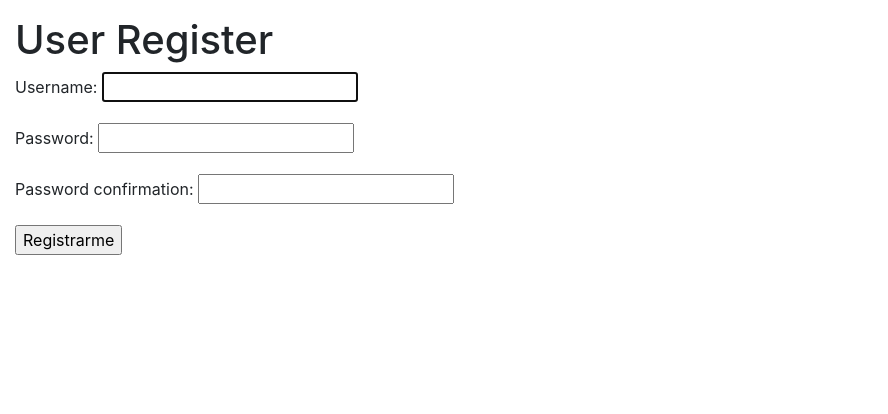
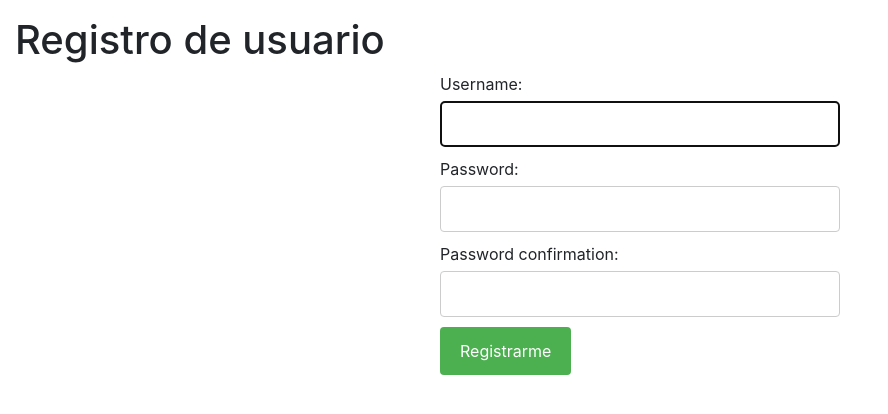
Before and after one commit to Andres-Villante/PyDucation, a Django app: page /register/ in a window 1280 px wide. Shown: the part 56-470 px from the top of the page, without its empty margins (0-888 px from the left). Run offline with Django 4.2, Linux system fonts and the light colour scheme; some libraries are stand-ins or nearby versions.

Commit message:
Cambios de css y UserPassesTestMixin aplica a math_operators

```diff
--- a/PyDucation/templates/PyDucation/base.html
+++ b/PyDucation/templates/PyDucation/base.html
@@ -52,4 +52,11 @@
         <script src="https://code.jquery.com/jquery-3.3.1.slim.min.js"
         integrity="sha384-q8i/X+965DzO0rT7abK41JStQIAqVgRVzpbzo5smXKp4YfRvH+8abtTE1Pi6jizo"
         crossorigin="anonymous"></script>
-    <script src="https://cdn.jsdelivr.net/npm/@popperjs/core@2.9.3/dist/umd
+        <script src="https://cdn.jsdelivr.net/npm/@popperjs/core@2.9.3/dist/umd/popper.min.js"
+        integrity="sha384-3jKkb/f2tI1dX8ZFWxjJtMrtRf64GSDvF8NLrWc3opmBfVCQX9vFN8mZuhcukg03"
+        crossorigin="anonymous"></script>
+        <script src="https://stackpath.bootstrapcdn.com/bootstrap/4.3.1/js/bootstrap.min.js"
+        integrity="sha384-JjSmVgyd0p3pXB1rRibZUAYoIIy6OrQ6VrjIEaFf/nJGzIxFDsf4x0xIM+B07jRM"
+        crossorigin="anonymous"></script>
+    </body>
+</html>
--- a/PyDucation/templates/registration/login.html
+++ b/PyDucation/templates/registration/login.html
@@ -2,11 +2,11 @@
 {% load static %}
 
 {% block css %}
-<link rel="stylesheet" type="text/css" href="{% static 'admin/css/signup.css' %}">
+<link rel="stylesheet" type="text/css" href="{% static 'css/login.css' %}">
 {% endblock %}
 
 {% block content %}
-<h1> Access To The System </h1>
+<h1> Acceso al Sistema </h1>
 
 <form method="POST">
 {% csrf_token %}
--- a/PyDucation/templates/registration/signup.html
+++ b/PyDucation/templates/registration/signup.html
@@ -2,11 +2,11 @@
 {% load static %}
 
 {% block css %}
-<link rel="stylesheet" type="text/css" href="{% static 'admin/css/signup.css' %}">
+<link rel="stylesheet" type="text/css" href="{% static 'css/signup.css' %}">
 {% endblock %}
 
 {% block content %}
-<h1> User Register </h1>
+<h1> Registro de usuario </h1>
 
 <form method="POST">
 {% csrf_token %}
--- a/blog/views.py
+++ b/blog/views.py
@@ -72,13 +72,10 @@ class DataTypeUpdateView(LoginRequiredMixin, UserPassesTestMixin, UpdateView):
         obj = self.get_object()
         if obj.created_by == self.request.user:
             return True
-        print(f"DEBUG: Access denied to {self.request.user}. {obj.created_by} is the owner.")
-        return False
 
     def handle_no_permission(self):
         messages.warning(self.request, 'No tienes permiso para editar este tipo de datos.')
         return HttpResponseForbidden()
-
 
 class DataTypeDeleteView(LoginRequiredMixin, UserPassesTestMixin, DeleteView):
     model = DataType
@@ -88,8 +85,6 @@ class DataTypeDeleteView(LoginRequiredMixin, UserPassesTestMixin, DeleteView):
         obj = self.get_object()
         if obj.created_by == self.request.user:
             return True
-        print(f"DEBUG: Access denied to {self.request.user}. {obj.created_by} is the owner.")
-        return False
 
     def handle_no_permission(self):
         messages.warning(self.request, 'No tienes permiso para eliminar este tipo de datos.')
@@ -133,24 +128,54 @@ class MathOperatorListView(ListView):
     context_object_name = 'math_operators'
 
 # Vista para crear un operador matemático
-class MathOperatorCreateView(CreateView):
+class MathOperatorCreateView(LoginRequiredMixin, CreateView):
     model = MathOperator
     template_name = 'math_operators/math_operator_form.html'
     fields = ['name', 'symbol', 'description', 'example']
     success_url = reverse_lazy('math_operator_list')
 
+    def form_valid(self, form):
+        form.instance.created_by = self.request.user
+        return super().form_valid(form)
+
 # Vista para actualizar un operador matemático
-class MathOperatorUpdateView(UpdateView):
+class MathOperatorUpdateView(LoginRequiredMixin, UserPassesTestMixin, UpdateView):
     model = MathOperator
     template_name = 'math_operators/math_operator_form.html'
     fields = ['name', 'symbol', 'description', 'example']
     success_url = reverse_lazy('math_operator_list')
 
+    def test_func(self):
+        obj = self.get_object()
+        if obj.created_by == self.request.user:
+            return True
+
+    def handle_no_permission(self):
+        messages.warning(self.request, 'No tienes permiso para editar este tipo de datos.')
+        return HttpResponseForbidden()
+
 # Vista para eliminar un operador matemático
-class MathOperatorDeleteView(DeleteView):
+class MathOperatorDeleteView(LoginRequiredMixin, UserPassesTestMixin, DeleteView):
     model = MathOperator
     template_name = 'math_operators/math_operator_delete.html'
     success_url = reverse_lazy('math_operator_list')
+
+    def test_func(self):
+        obj = self.get_object()
+        if obj.created_by == self.request.user:
+            return True
+
+    def handle_no_permission(self):
+        messages.warning(self.request, 'No tienes permiso para eliminar este tipo de datos.')
+        return HttpResponseForbidden()
+
+
+
+
+
+
+
+
 
 """
 CRUD de functions
--- /dev/null
+++ b/static/css/post_list.css
@@ -0,0 +1,5 @@
+.post-image img {
+  max-width: 400px;
+  max-height: 400px;
+  object-fit: contain;
+}
--- /dev/null
+++ b/static/css/signup.css
@@ -0,0 +1,39 @@
+form {
+    max-width: 400px;
+    margin: 0 auto;
+  }
+
+  .fieldWrapper {
+    margin-bottom: 10px;
+  }
+
+  label {
+    display: block;
+    margin-bottom: 5px;
+  }
+
+  input[type="text"],
+  input[type="email"],
+  input[type="password"] {
+    display: block;
+    width: 100%;
+    padding: 10px;
+    font-size: 16px;
+    border: 1px solid #ccc;
+    border-radius: 4px;
+    box-sizing: border-box;
+    margin-bottom: 10px;
+  }
+
+  input[type="submit"] {
+    background-color: #4CAF50;
+    color: white;
+    padding: 12px 20px;
+    border: none;
+    border-radius: 4px;
+    cursor: pointer;
+  }
+
+  input[type="submit"]:hover {
+    background-color: #45a049;
+  }
```
Also changed, not shown: PyDucation/templates/forum/post_list.html (+7 -2 lines), blog/models.py (+9 -1 lines), static/css/login.css (added, +38 -0 lines), blog/migrations/0006_mathoperator_created_by_and_more.py (added), db.sqlite3. Lines whose indentation alone changed are shown as unchanged.
